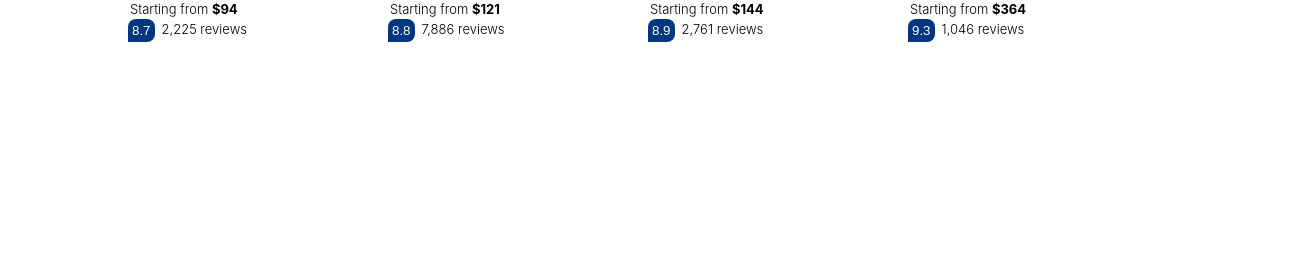
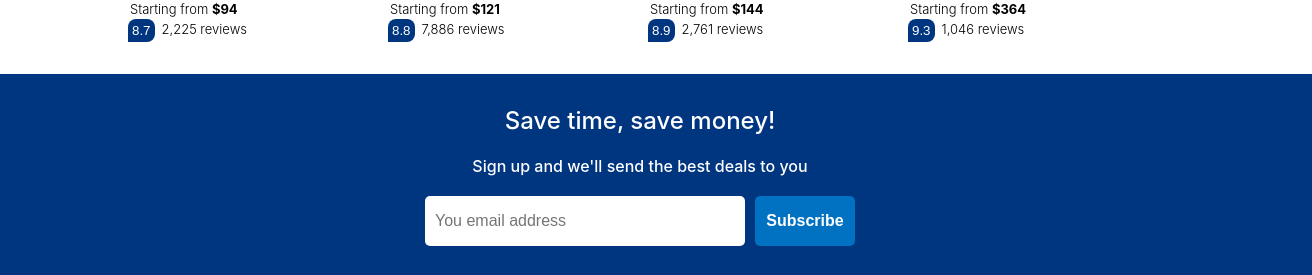
Before and after one commit to jessnmo/hotel-booking, a React (Create React App) app in the folder code/: page / in a window 1280 px wide. Shown: the part 1496-1771 px from the top of the page, 1312 px wide, since content can reach past the window. Before the commit the page ends 1570 px from the top, so only its background shows below. Built offline with nearby package versions, Linux system fonts and the light colour scheme.

Commit message:
create and styling mailList-the subscription part

```diff
--- a/code/src/components/MailList.jsx
+++ b/code/src/components/MailList.jsx
@@ -0,0 +1,65 @@
+import styled from 'styled-components';
+
+const MailContainer = styled.div`
+	background-color: #003580;
+	width: 100%;
+	//max-width: 1024px;
+	color: white;
+	display: flex;
+	flex-direction: column;
+	align-items: center;
+	gap: 10px;
+	padding: 2em;
+`;
+
+const MailTitle = styled.h1`
+	font-size: 1.5em;
+	font-weight: 500;
+	margin: 0;
+`;
+
+const MailDescription = styled.h1`
+	font-size: 1em;
+	font-weight: 500;
+`;
+
+const MailForm = styled.form``;
+
+const MailInput = styled.input`
+	width: 300px;
+	height: 30px;
+	padding: 10px;
+	border: none;
+	border-radius: 5px;
+	margin-right: 10px;
+	font-size: 16px;
+`;
+
+const SubscribeBtn = styled.button`
+	height: 50px;
+	width: 100px;
+	color: white;
+	background-color: #0171c2;
+	border: none;
+	border-radius: 5px;
+	font-weight: 600;
+	font-size: 16px;
+	cursor: pointer;
+`;
+
+const MailList = () => {
+	return (
+		<MailContainer>
+			<MailTitle>Save time, save money!</MailTitle>
+			<MailDescription>
+				Sign up and we'll send the best deals to you
+			</MailDescription>
+			<MailForm>
+				<MailInput type="text" placeholder="You email address"></MailInput>
+				<SubscribeBtn>Subscribe</SubscribeBtn>
+			</MailForm>
+		</MailContainer>
+	);
+};
+
+export default MailList;
--- a/code/src/pages/Home.jsx
+++ b/code/src/pages/Home.jsx
@@ -4,6 +4,7 @@ import styled from 'styled-components';
 import Featured from '../components/Featured';
 import PropertyType from '../components/PropertyType';
 import PopularProperty from '../components/PopularProperty';
+import MailList from '../components/MailList';
 
 const DisplayContainer = styled.div`
 	display: flex;
@@ -30,6 +31,7 @@ const Home = () => {
 				<PropertyType />
 				<HomeTitle>Homes guests love</HomeTitle>
 				<PopularProperty />
+				<MailList />
 			</DisplayContainer>
 		</div>
 	);
```
